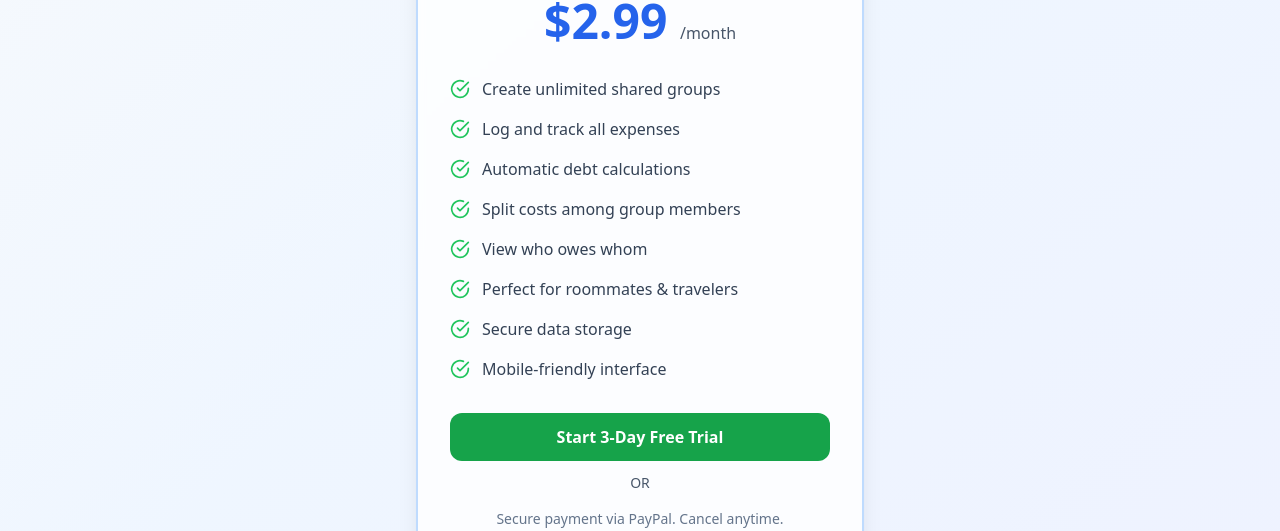
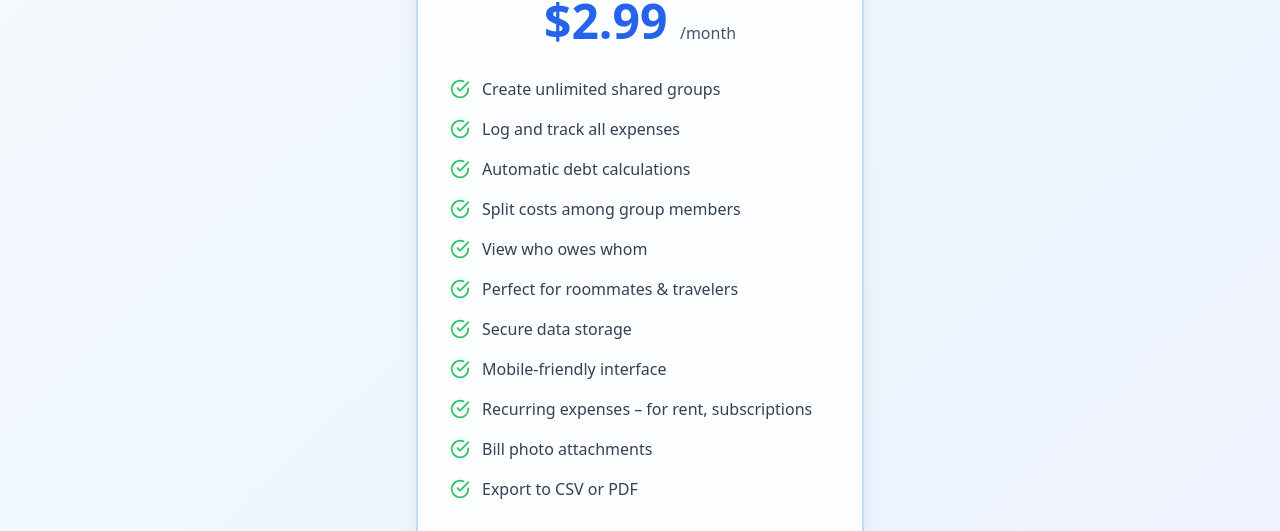
Before and after one commit to daloona26/SplitEase, a React (Vite) app in the folder frontend/: page /pricing in a window 1280 px wide. Shown: the part 421-952 px from the top of the page. Built offline with nearby package versions, Linux system fonts and the light colour scheme; no server answers; sample sign-in values are in the browser's storage.

Commit message:
edit features

```diff
--- a/frontend/src/pages/Pricing.tsx
+++ b/frontend/src/pages/Pricing.tsx
@@ -220,6 +220,9 @@ export default function Pricing() {
                 "Perfect for roommates & travelers",
                 "Secure data storage",
                 "Mobile-friendly interface",
+                "Recurring expenses – for rent, subscriptions",
+                "Bill photo attachments",
+                "Export to CSV or PDF",
               ].map((feature, index) => (
                 <li
                   key={index}
@@ -250,7 +253,7 @@ export default function Pricing() {
                     {isPageLoading ? (
                       <div className="animate-spin rounded-full h-4 w-4 xs:h-5 xs:w-5 border-b-2 border-white mr-2"></div>
                     ) : (
-                      "Start 3-Day Free Trial"
+                      "Start 7-Day Free Trial"
                     )}
                   </button>
                 )}
```
